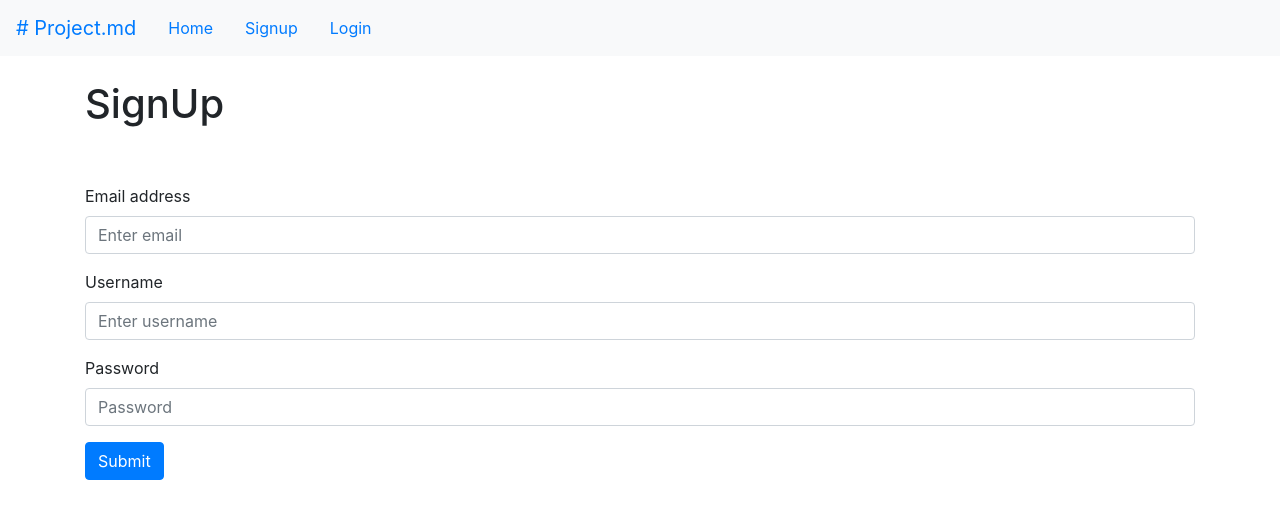
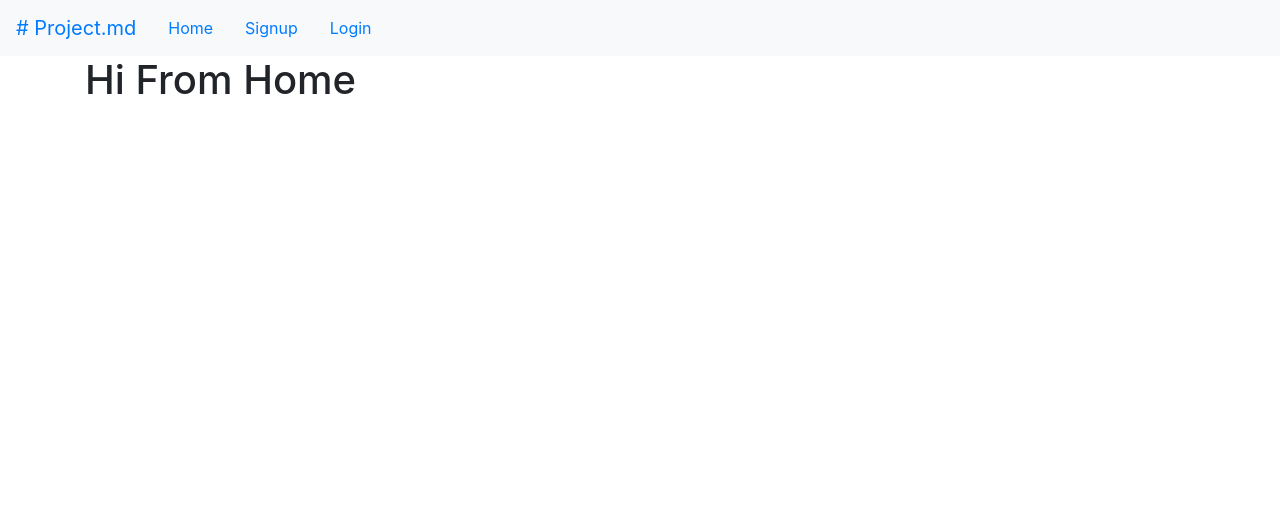
Before and after one commit to danstarns/project.md, a React (Create React App) app in the folder client/: page /signup in a window 1280 px wide. Shown: the top 518 px of the page. Built offline with nearby package versions, Linux system fonts and the light colour scheme; no server answers.

Commit message:
feat: add catch all handler to Home

```diff
--- a/client/src/App.js
+++ b/client/src/App.js
@@ -21,6 +21,7 @@ function App() {
             <Switch>
               {/** COMMON */}
               <Route exact path="/" component={Home} />
+              <Route component={Home} />
               <Route exact path="/logout" component={Logout} />
 
               {/** AUTH */}
```
